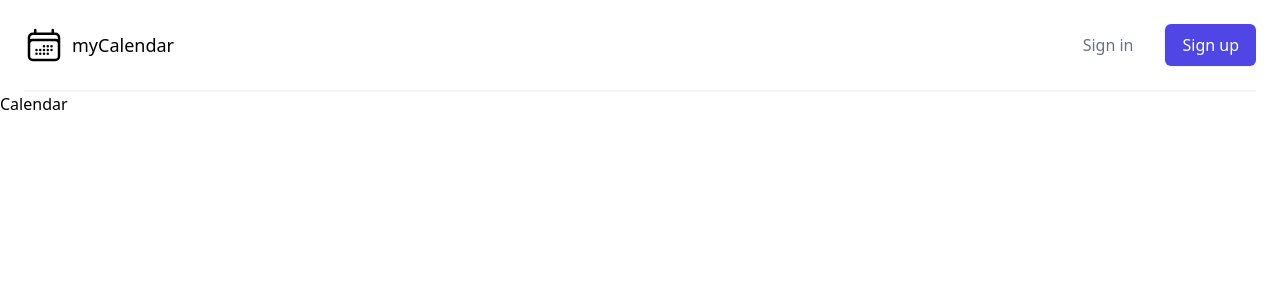
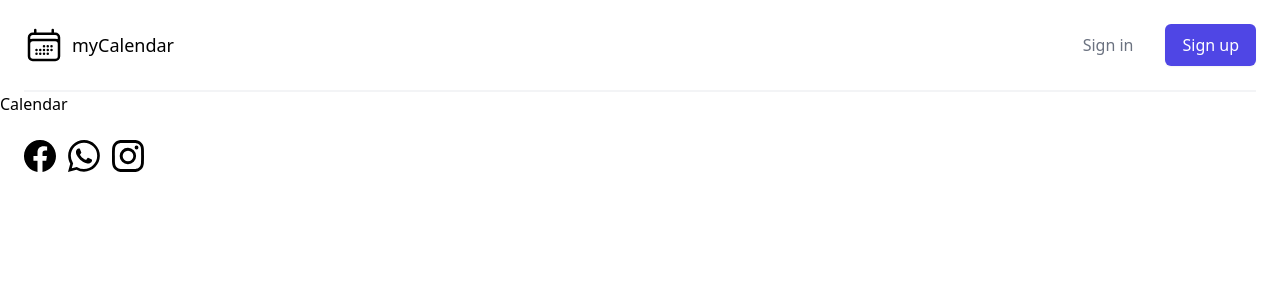
Before and after one commit to LeonsChub/Hackaton, a React (Vite) app: page /calendar in a window 1280 px wide. Shown: the top 300 px of the page. Built offline with nearby package versions, Linux system fonts and the light colour scheme.

Commit message:
merged adis content to intro page

```diff
--- a/package.json
+++ b/package.json
@@ -13,6 +13,7 @@
     "@heroicons/react": "^2.0.13",
     "react": "^18.2.0",
     "react-dom": "^18.2.0",
+    "react-icons": "^4.7.1",
     "react-router-dom": "^6.6.1"
   },
   "devDependencies": {
--- a/src/App.jsx
+++ b/src/App.jsx
@@ -1,19 +1,21 @@
 import {BrowserRouter, Routes, Route} from 'react-router-dom'
-import Header from './componets/Header'
+import Header from './components/Header'
+import Footer from './components/Footer'
+import MainPage from './components/MainPage'
 
 function App() {
 
   return (
     <div className="App">
       <BrowserRouter>
-        <Header></Header>
+        <Header/>
 
         <Routes>
-          <Route path='/' element={<h1>Splash</h1>}/>
+          <Route path='/' element={<MainPage/>}/>
           <Route path='/calendar' element={<h1>Calendar</h1>}/>
         </Routes>
 
-
+        <Footer/>
       </BrowserRouter>
     </div>
   )
--- /dev/null
+++ b/src/components/Footer.jsx
@@ -0,0 +1,18 @@
+import { Popover} from '@headlessui/react'
+import {BsFacebook,BsWhatsapp,BsInstagram} from 'react-icons/bs'
+
+export default function Header() {
+  return (
+    <Popover className="relative bg-white">
+      <div className="mx-auto max-w-7xl px-4 sm:px-6">
+        <div className="flex items-center py-6 md:justify-start">
+          <div className="flex justify-start lg:w-0 lg:flex-1">
+            <a href="https://facebook.com"><BsFacebook size={32}/></a>
+            <a href="https://whatsapp.com" className='ml-3'><BsWhatsapp size={32}/></a>
+            <a href="https://instagram.com" className='ml-3'><BsInstagram size={32}/></a>
+          </div>
+        </div>
+      </div>
+    </Popover>
+  )
+}
--- a/src/componets/Header.jsx
+++ b/src/components/Header.jsx
@@ -1,32 +1,12 @@
-import { Fragment } from 'react'
-import { Popover, Transition } from '@headlessui/react'
-import {
-  ArrowPathIcon,
-  Bars3Icon,
-  BookmarkSquareIcon,
-  CalendarIcon,
-  ChartBarIcon,
-  CursorArrowRaysIcon,
-  LifebuoyIcon,
-  PhoneIcon,
-  PlayIcon,
-  ShieldCheckIcon,
-  Squares2X2Icon,
-  XMarkIcon,
-} from '@heroicons/react/24/outline'
-import { ChevronDownIcon } from '@heroicons/react/20/solid'
+import { Popover} from '@headlessui/react'
 
-function classNames(...classes) {
-  return classes.filter(Boolean).join(' ')
-}
-
-export default function Example() {
+export default function Header() {
   return (
     <Popover className="relative bg-white">
       <div className="mx-auto max-w-7xl px-4 sm:px-6">
         <div className="flex items-center justify-between border-b-2 border-gray-100 py-6 md:justify-start md:space-x-10">
           <div className="flex justify-start lg:w-0 lg:flex-1">
-            <a href="#" className='flex items-center'>
+            <a href="#" className='flex items-center hover:animate-bounce'>
               <svg xmlns="http://www.w3.org/2000/svg" fill="none" viewBox="0 0 24 24" strokeWidth={1.5} stroke="currentColor" className="w-10 h-10">
                 <path strokeLinecap="round" strokeLinejoin="round" d="M6.75 3v2.25M17.25 3v2.25M3 18.75V7.5a2.25 2.25 0 012.25-2.25h13.5A2.25 2.25 0 0121 7.5v11.25m-18 0A2.25 2.25 0 005.25 21h13.5A2.25 2.25 0 0021 18.75m-18 0v-7.5A2.25 2.25 0 015.25 9h13.5A2.25 2.25 0 0121 11.25v7.5m-9-6h.008v.008H12v-.008zM12 15h.008v.008H12V15zm0 2.25h.008v.008H12v-.008zM9.75 15h.008v.008H9.75V15zm0 2.25h.008v.008H9.75v-.008zM7.5 15h.008v.008H7.5V15zm0 2.25h.008v.008H7.5v-.008zm6.75-4.5h.008v.008h-.008v-.008zm0 2.25h.008v.008h-.008V15zm0 2.25h.008v.008h-.008v-.008zm2.25-4.5h.008v.008H16.5v-.008zm0 2.25h.008v.008H16.5V15z" />
               </svg>
--- /dev/null
+++ b/src/components/MainPage.jsx
@@ -0,0 +1,26 @@
+const MainPage = () => {
+    return (
+        <div style={{height:'50rem'}} className="grid grid-cols-3 gap-4 flex" >
+            <div className="col-span-3 flex flex-col items-center">
+
+             <h1 className="text-7xl font-bold text-center mt-36">Events made easy</h1>
+             <h1 className="text-3xl text-center mt-8">MyCalendar to manage your events from start to finish.</h1>
+             <button style={{width:'50vh'}} className="font-bold rounded-full text-white h-10 transition ease-in-out delay-150 bg-blue-500 hover:text-black hover:-translate-y-1 hover:scale-110 hover:bg-indigo-500 duration-300 mt-16">Let's Start</button>
+            </div>
+
+            <div className="col-span-3 ">
+             <div class=" text-center flex flex-row bg-slate-200 rounded-lg w-11/12 h-60 mx-auto">
+                <div className="basis-1/2">
+                    <h1 className="text-4xl font-bold mt-6">Top-notch support</h1>
+                    <h1 className="text-xl font-bold mt-10 ml-4">All of our features are backed by a knowledgeable support team.</h1>
+                </div>
+                <div className="basis-1/2">
+                    <img className="w-full h-full rounded-r-lg" src="https://nmgprod.s3.amazonaws.com/media/files/28/09/28098119c156671e8255dedbc45f1db5/cover_image.jpg.760x400_q85_crop_upscale.jpg"/>
+                </div>
+            </div>
+        </div>
+        </div>
+     );
+}
+
+export default MainPage;
```
Also changed, not shown: src/componets/Footer.jsx (deleted), 1 other file (tests, documents, lock files or other folders).
